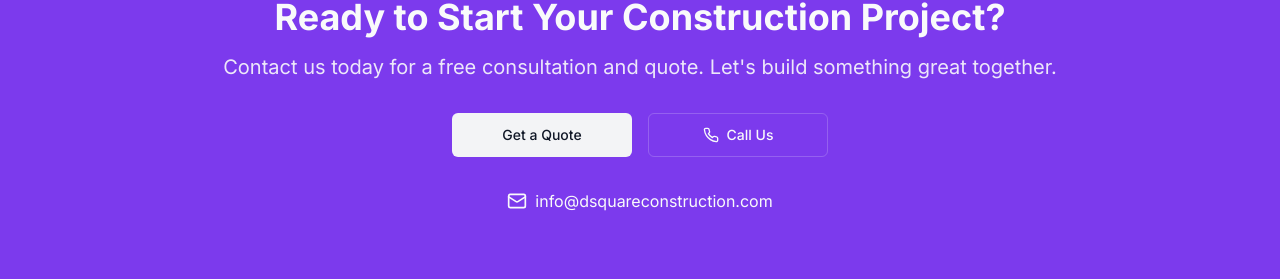
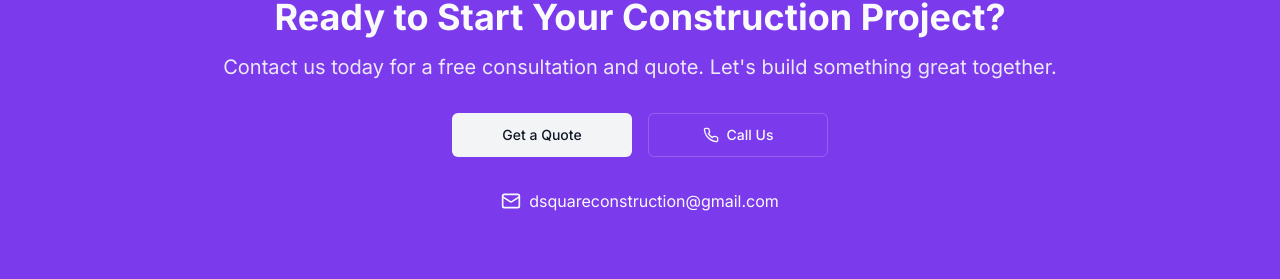
Before and after one commit to harshhh28/D_Square_Construction, a Next.js app: page / in a window 1280 px wide. Shown: the part 4019-4298 px from the top of the page. Built offline with nearby package versions, Linux system fonts and the light colour scheme.

Commit message:
Update contact information in CallToAction component

```diff
--- a/src/components/home/call-to-action.tsx
+++ b/src/components/home/call-to-action.tsx
@@ -45,7 +45,7 @@ export default function CallToAction() {
               variant="outline"
               className="border-primary-foreground/20 hover:bg-primary-foreground/10">
               <a
-                href="tel:+15551234567"
+                href="tel:+91-982-447-4184"
                 className="min-w-[180px] flex items-center justify-center">
                 <Phone className="mr-2 h-4 w-4" /> Call Us
               </a>
@@ -60,9 +60,9 @@ export default function CallToAction() {
             <p className="flex items-center justify-center">
               <Mail className="mr-2 h-5 w-5" />
               <a
-                href="mailto:info@dsquareconstruction.com"
+                href="mailto:dsquareconstruction@gmail.com"
                 className="hover:underline">
-                info@dsquareconstruction.com
+                dsquareconstruction@gmail.com
               </a>
             </p>
           </motion.div>
```
